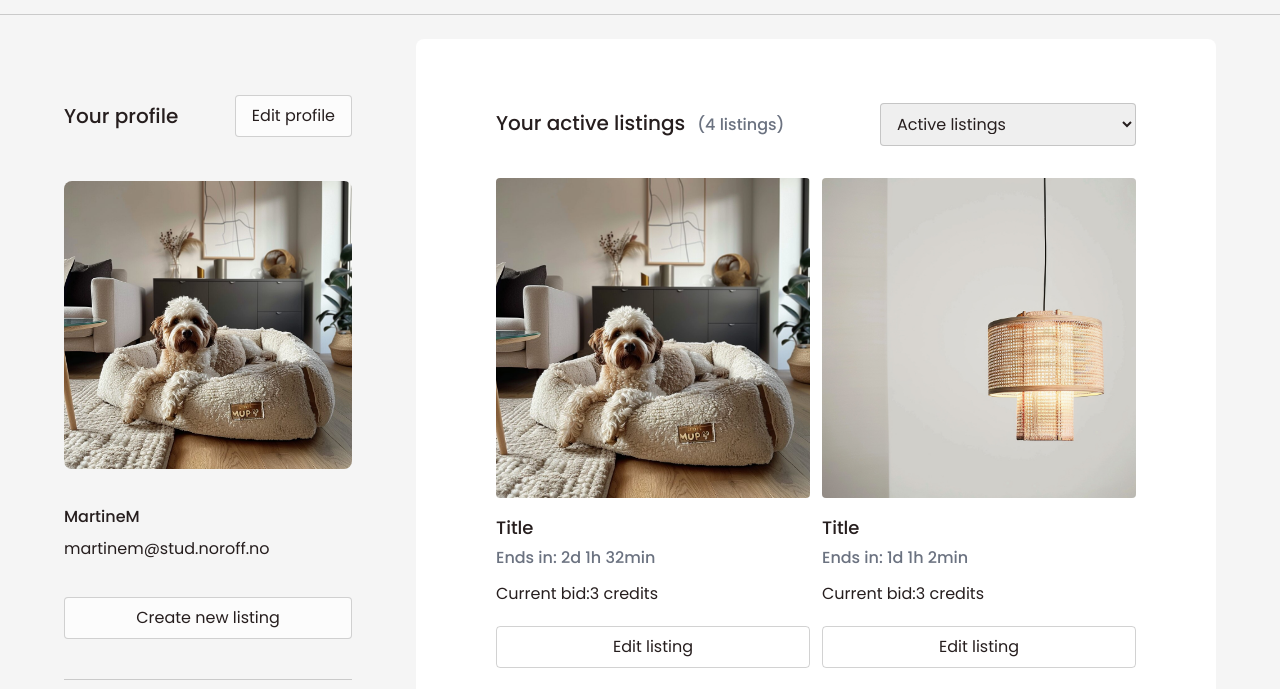
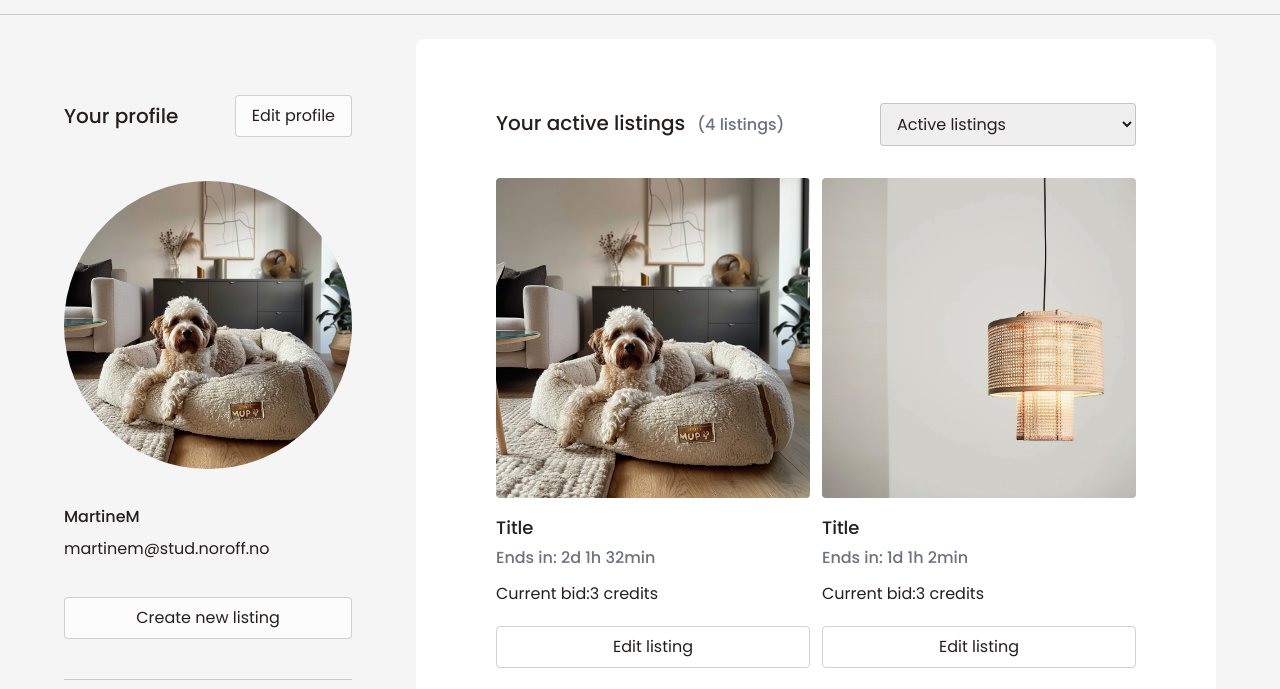
Before and after one commit to viniccius-dev/Bidify-SP2, a website with bundled scripts: page pages/profile/index.html in a window 1280 px wide. Shown: the part 98-787 px from the top of the page. Built offline with nearby package versions, Linux system fonts and the light colour scheme; no server answers.

Commit message:
Update index.html

```diff
--- a/pages/profile/index.html
+++ b/pages/profile/index.html
@@ -50,7 +50,7 @@
             <button class="border px-4 2xl:px-6 py-2 2xl:py-3 rounded bg-light hover:bg-primary hover:text-white duration-300">Edit profile</button>
         </div>
 
-        <img src="/src/images/placeholder/placeholder1.jpg" alt="" class="xl:h-[18rem] xl:min-w-[18rem] 2xl:h-[22rem] 2xl:min-w-[22rem] object-cover rounded-lg">
+        <img src="/src/images/placeholder/placeholder1.jpg" alt="" class="xl:h-[18rem] xl:min-w-[18rem] 2xl:h-[22rem] 2xl:min-w-[22rem] object-cover rounded-full">
 
         <div class="flex flex-col gap-2 mt-6">
             <h2 class="2xl:text-xl font-medium 2xl:font-semibold">MartineM</h2>
```
